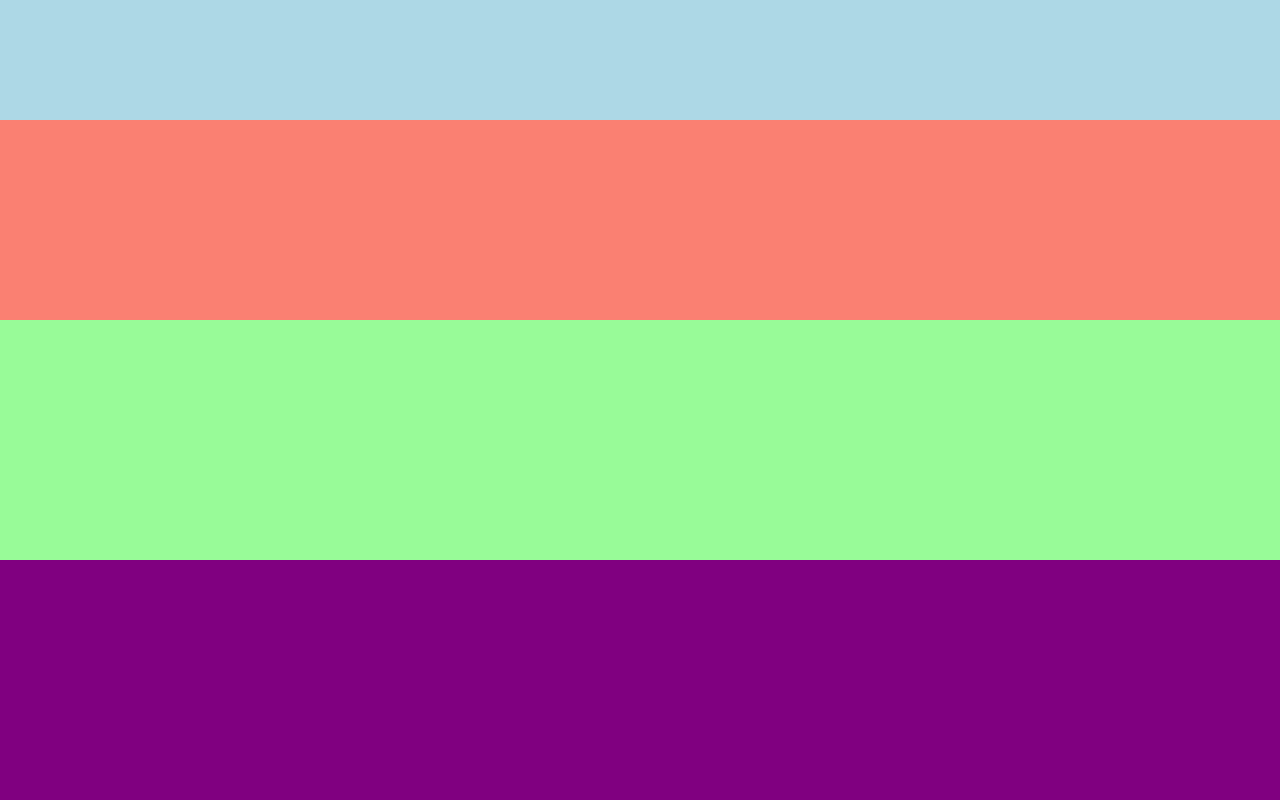
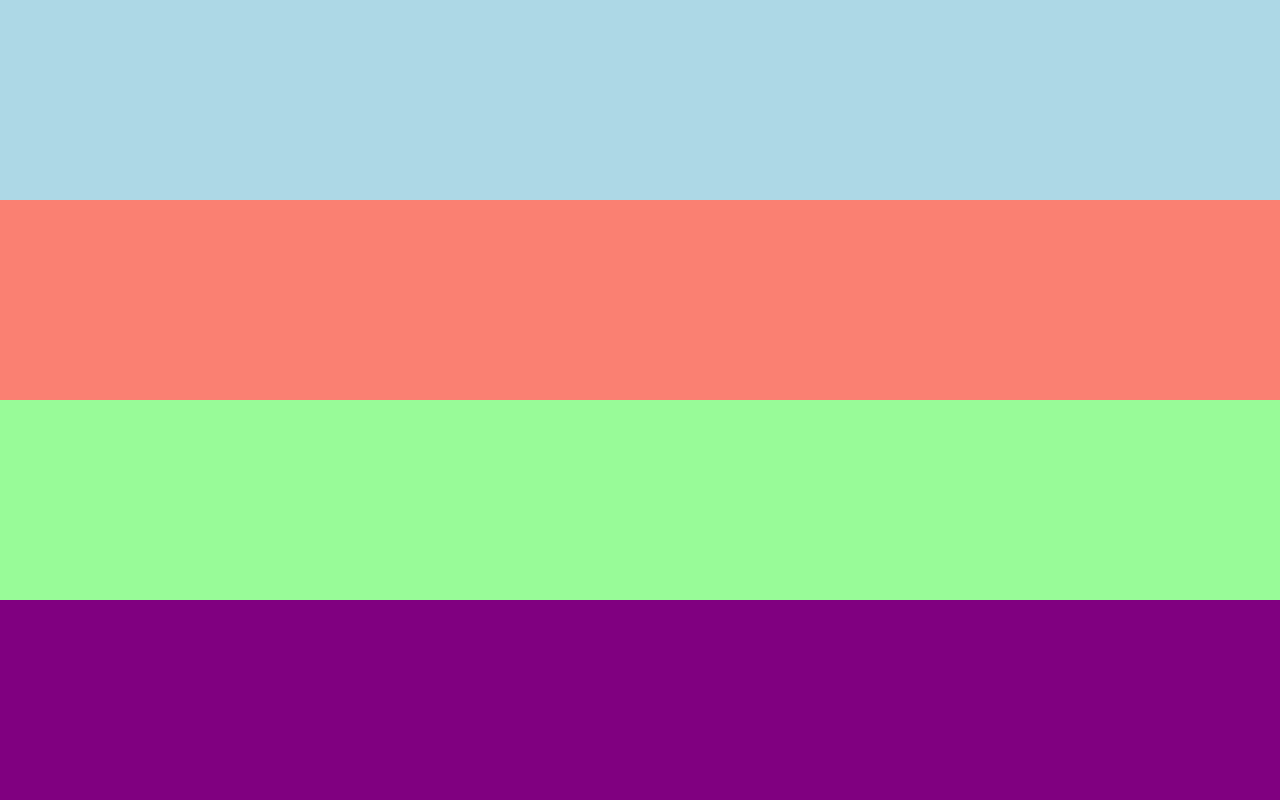
Before and after one commit to rcstrout/hello-world, a plain HTML site: page index.html in a window 1280 px wide. Drawn offline with Linux system fonts and the light colour scheme.

Commit message:
new design
created new elements with classes

```diff
--- a/css/style.css
+++ b/css/style.css
@@ -2,13 +2,20 @@
     margin: 0%;
 
 }
-.maincontainer {
+.container {
     width: 100%;
-    background: lightslategray;
-    display: grid;
-    grid-template-rows: 15vh 25vh 30vh 30vh;
+    height: 25vh;
+
 }
-.b1{background: lightblue;}
-.b2{background: salmon;}
-.b3{background: palegreen;}
-.b4{background: purple;}
+.b1{
+    background: lightblue;
+}
+.b2{
+    background: salmon;
+}
+.b3{
+    background: palegreen;
+}
+.b4{
+    background: purple;
+}
--- a/index.html
+++ b/index.html
@@ -5,13 +5,10 @@
 </head>
 
 <body id="bodystyle">
-
-<div class="maincontainer">
-    <div class="b1"></div>
-    <div class="b2"></div>
-    <div class="b3"></div>
-    <div class="b4"></div>
-</div>
+<div class="container b1"></div>
+<div class="container b2"></div>
+<div class="container b3"></div>
+<div class="container b4"></div>
 
 </body>
 </html>
```
